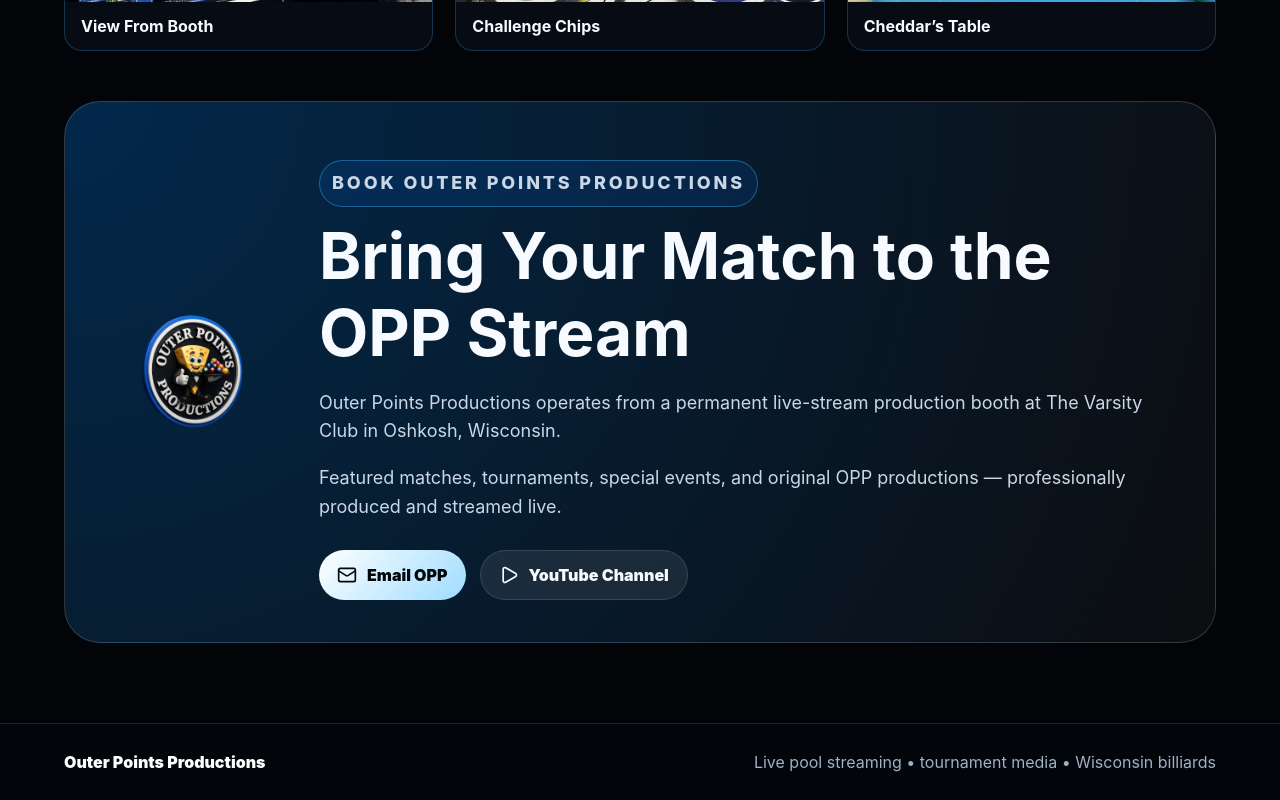
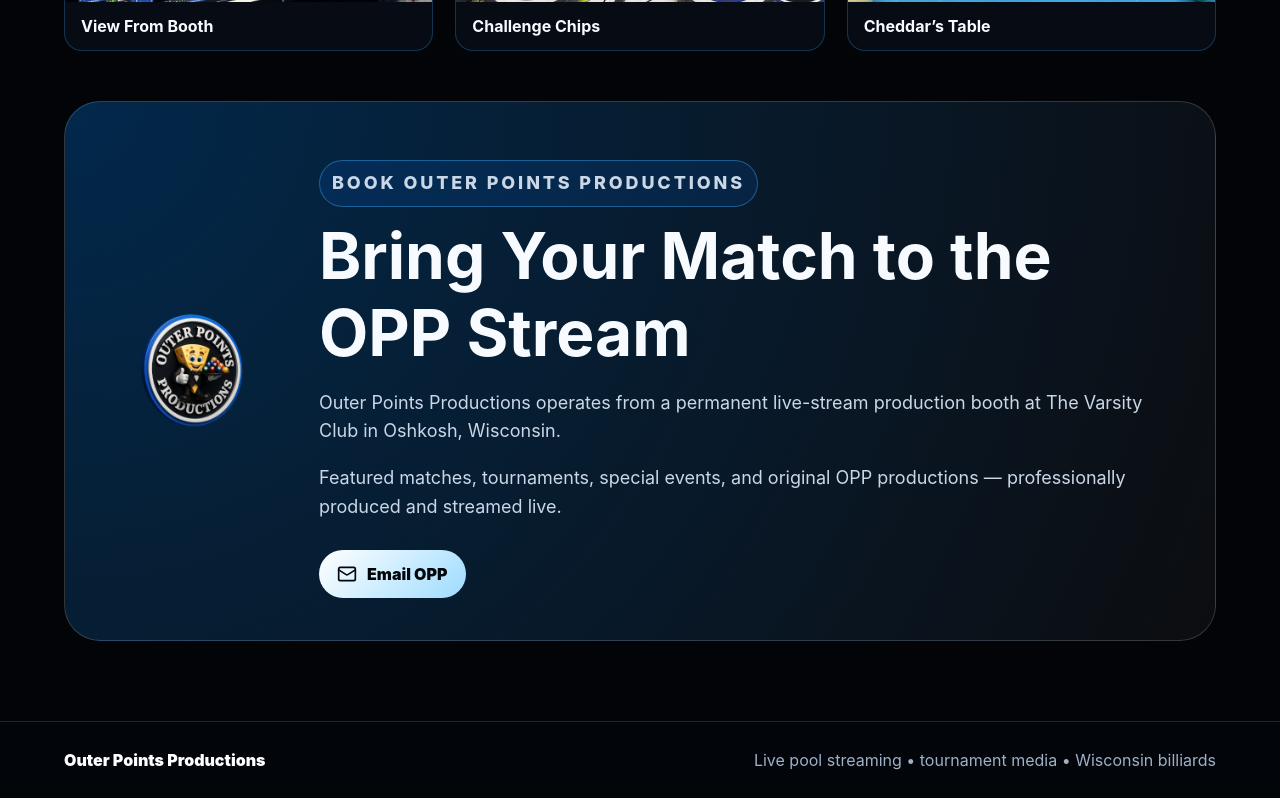
Before and after one commit to outerpointsproductions-design/outer-points-productions-clean, a React (Vite) app in the folder opp-clean-repo/: page / in a window 1280 px wide. Shown: the part 9919-10719 px from the top of the page. Built offline with nearby package versions, Linux system fonts and the light colour scheme.

Commit message:
Update main.jsx

```diff
--- a/opp-clean-repo/src/main.jsx
+++ b/opp-clean-repo/src/main.jsx
@@ -1030,15 +1030,6 @@
         Email OPP
       </a>
 
-      <a
-        className="btn"
-        href="https://youtube.com/@outerpointsproductions"
-        target="_blank"
-        rel="noreferrer"
-      >
-        <Play size={20} />
-        YouTube Channel
-      </a>
     </div>
   </div>
 </section>
```
